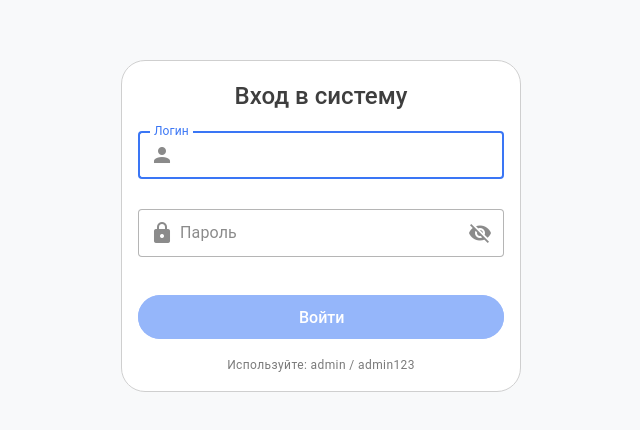
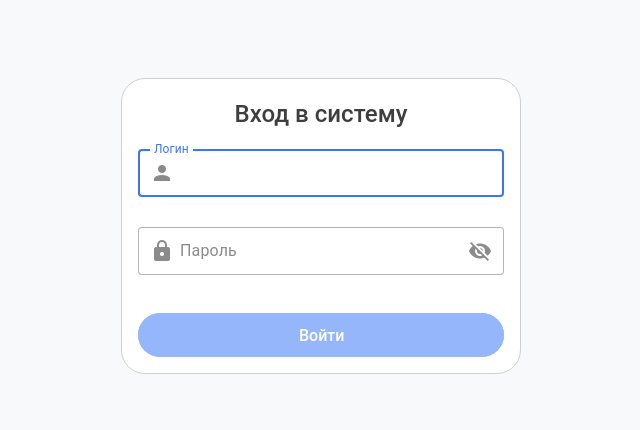
Before and after one commit to towromanterry-prog/Appmanager-, a Vue app: page /login in a window 1280 px wide. Shown: the part 174-604 px from the top of the page, without its empty margins (315-955 px from the left). Built offline with nearby package versions, Linux system fonts and the light colour scheme.

Commit message:
feat: remove visible credentials from login page
- Remove the helper text displaying hardcoded credentials in `LoginView.vue`.
- Ensure clean login interface as requested by user.

```diff
--- a/src/views/LoginView.vue
+++ b/src/views/LoginView.vue
@@ -55,9 +55,6 @@
             Войти
           </v-btn>
 
-          <div class="text-caption text-center mt-4 text-medium-emphasis">
-            Используйте: admin / admin123
-          </div>
         </v-form>
       </v-card-text>
     </v-card>
```
